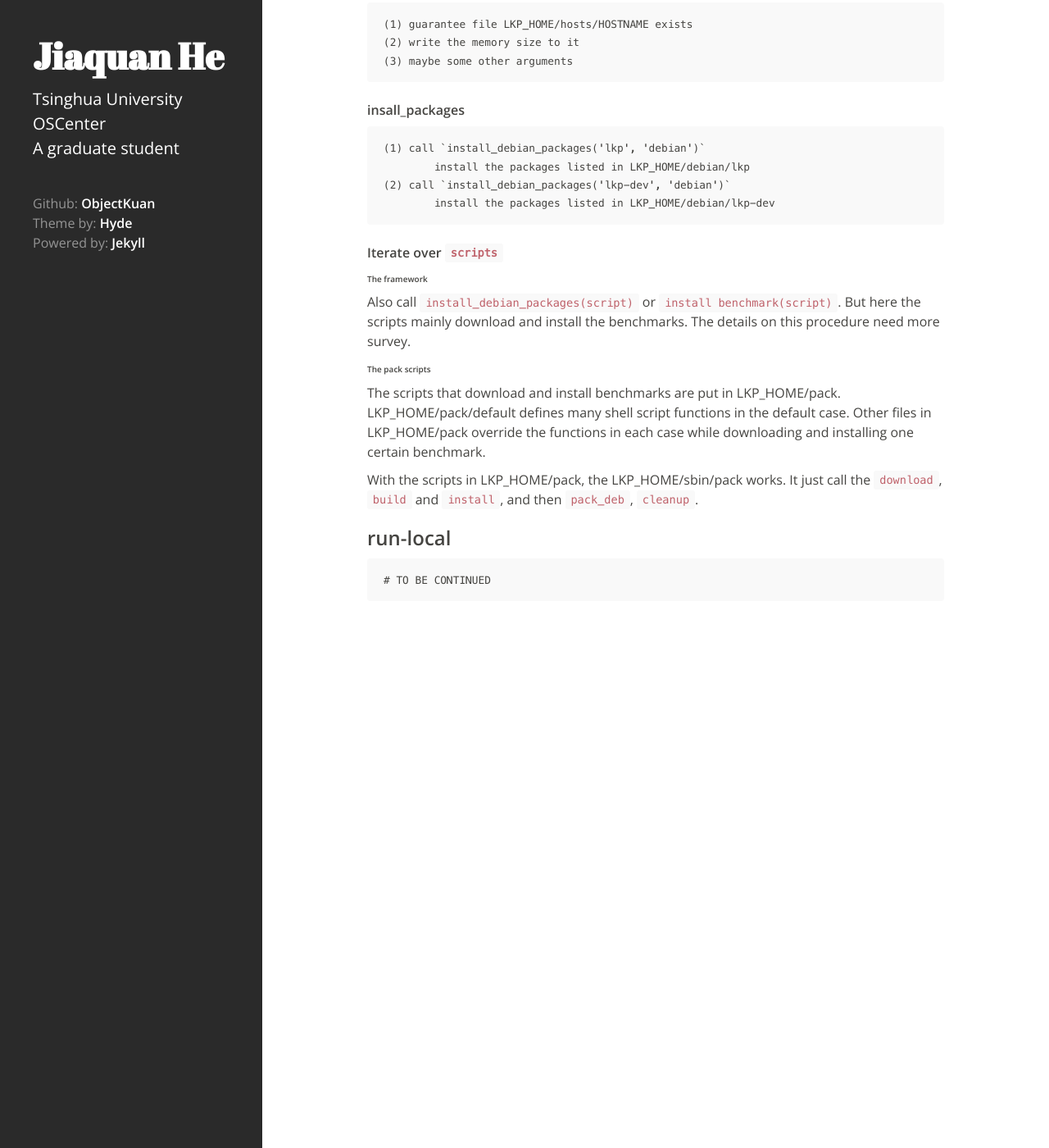
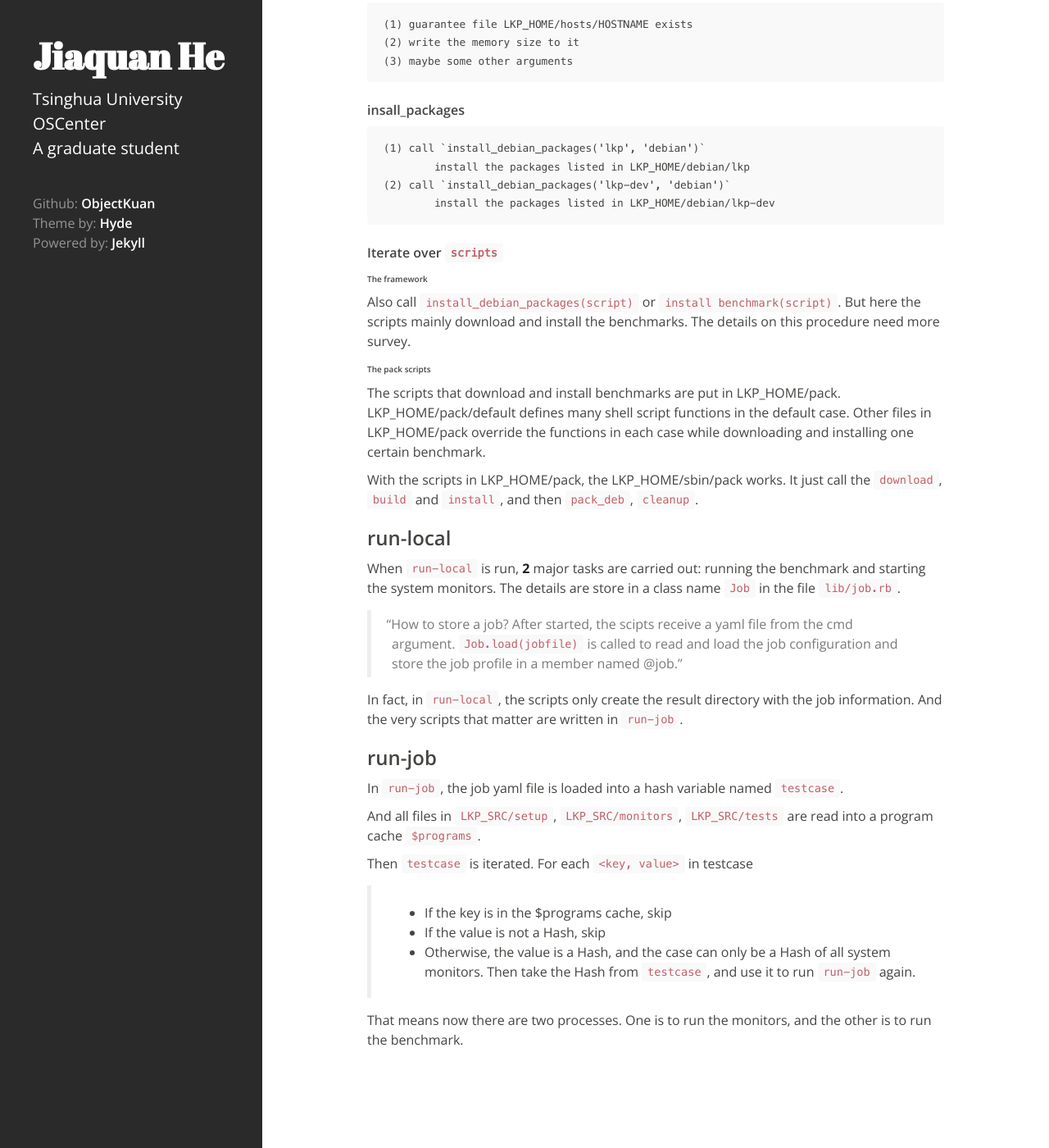
Before and after one commit to objectkuan/objectkuan.github.io, a Jekyll site: the page built from _posts/2014-10-30-lkp-tests-notes.md, in a window 1280 px wide and 1400 px high, scrolled down 786 px. Shown: the whole window at 82% size. Built offline with Jekyll 4.4.1, drawn with Linux system fonts in a browser that asks for light colours; Markdown is read by kramdown in place of the engine named in the settings.

```diff
--- a/_posts/2014-10-30-lkp-tests-notes.md
+++ b/_posts/2014-10-30-lkp-tests-notes.md
@@ -59,4 +59,22 @@
 
 ## run-local
 
-	# TO BE CONTINUED
+When `run-local` is run, **2** major tasks are carried out: running the benchmark and starting the system monitors. The details are store in a class name `Job` in the file `lib/job.rb`.
+
+> How to store a job? After started, the scipts receive a yaml file from the cmd argument. `Job.load(jobfile)` is called to read and load the job configuration and store the job profile in a member named @job.
+
+In fact, in `run-local`, the scripts only create the result directory with the job information. And the very scripts that matter are written in `run-job`.
+
+## run-job
+
+In `run-job`, the job yaml file is loaded into a hash variable named `testcase`.
+
+And all files in `LKP_SRC/setup`, `LKP_SRC/monitors`, `LKP_SRC/tests` are read into a program cache `$programs`.
+
+Then `testcase` is iterated. For each `<key, value>` in testcase
+
+> - If the key is in the $programs cache, skip
+> - If the value is not a Hash, skip
+> - Otherwise, the value is a Hash, and the case can only be a Hash of all system monitors. Then take the Hash from `testcase`, and use it to run `run-job` again.
+
+That means now there are two processes. One is to run the monitors, and the other is to run the benchmark.
```
